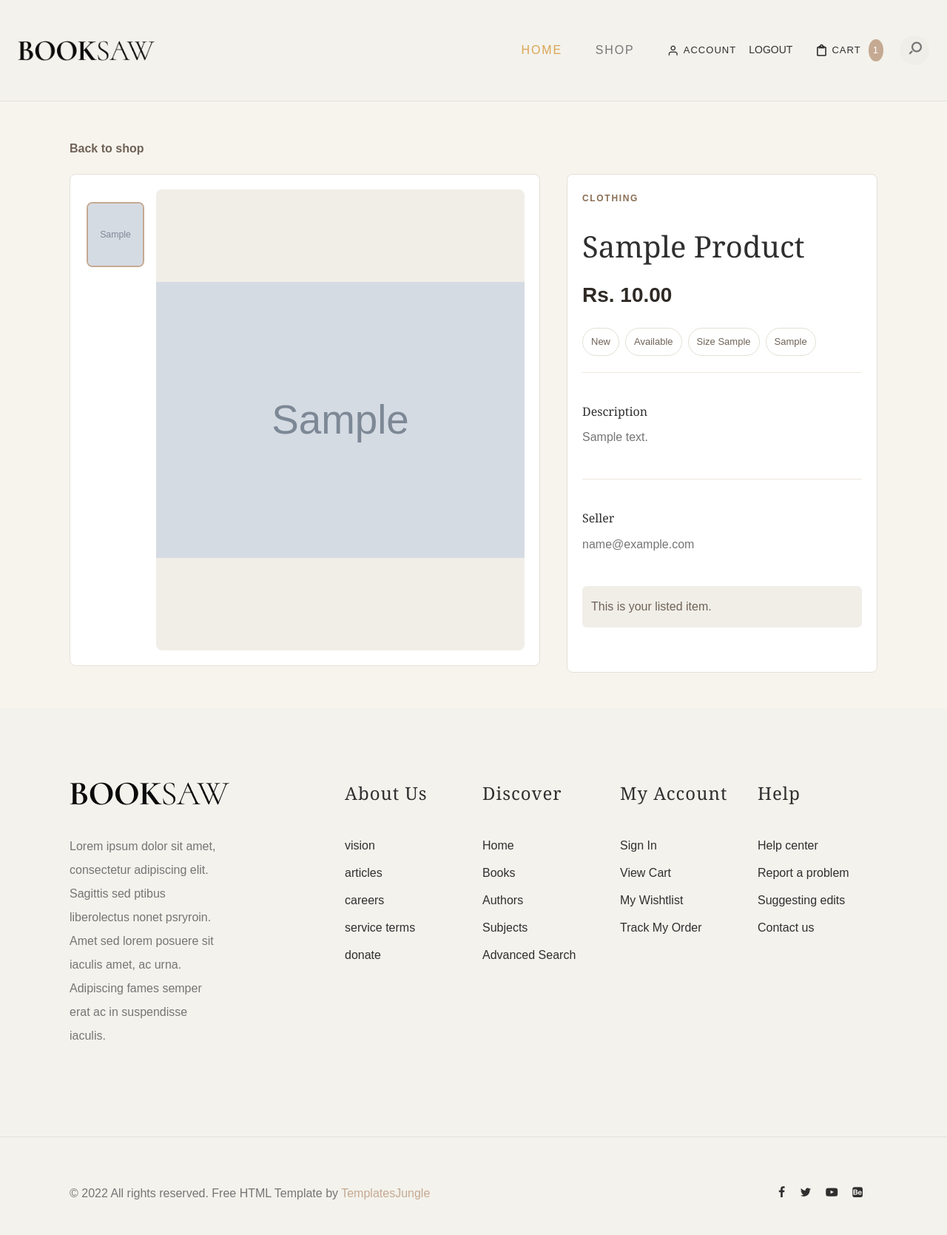
After one commit to Chakradhar2003/GenzThrift, a Django app: page /product/1/ in a window 1280 px wide. The commit adds this page. Shown: the whole page at 74% size. Run offline with Django 5.2, Linux system fonts and the light colour scheme; a user stored in the database is signed in; tables that the repository leaves empty hold one stand-in row (values such as "Sample post"); grey boxes marked "Sample" are stand-in pictures; some web fonts are replaced.

Commit message:
added product page

```diff
--- a/static/thrift/style.css
+++ b/static/thrift/style.css
@@ -2686,3 +2686,176 @@ footer#footer {
     grid-column: 2;
   }
 }
+
+.product-detail-link {
+  display: block;
+  color: inherit;
+}
+
+.product-detail-page {
+  background: #f7f4ee;
+  min-height: 100vh;
+}
+
+.product-back-link {
+  display: inline-block;
+  margin-bottom: 18px;
+  color: #6f6256;
+  font-weight: 600;
+}
+
+.product-detail-layout {
+  display: grid;
+  grid-template-columns: minmax(0, 1fr) 420px;
+  gap: 36px;
+  align-items: start;
+}
+
+.product-detail-gallery,
+.product-detail-info {
+  background: #fff;
+  border: 1px solid #e5e0d8;
+  border-radius: 8px;
+  padding: 20px;
+}
+
+.product-detail-gallery .product-detail-photo-grid {
+  display: grid;
+  grid-template-columns: 82px minmax(0, 1fr);
+  gap: 14px;
+  align-items: start;
+}
+
+.product-detail-gallery .product-detail-main-frame {
+  width: 100%;
+  aspect-ratio: 4 / 5;
+  background: #f1eee8;
+  border-radius: 8px;
+  overflow: hidden;
+}
+
+.product-detail-gallery .product-detail-main-image {
+  width: 100%;
+  height: 100%;
+  object-fit: contain;
+  display: block;
+}
+
+.product-detail-gallery .product-detail-thumbs {
+  display: grid;
+  grid-template-columns: 1fr;
+  gap: 10px;
+  max-height: 620px;
+  overflow-y: auto;
+  padding: 2px;
+}
+
+.product-detail-gallery .product-detail-thumb {
+  width: 78px;
+  height: 88px;
+  border: 2px solid transparent;
+  background: #f7f4ee;
+  padding: 0;
+  border-radius: 8px;
+  cursor: pointer;
+  opacity: .72;
+  overflow: hidden;
+}
+
+.product-detail-gallery .product-detail-thumb img {
+  width: 100%;
+  height: 100%;
+  object-fit: cover;
+  display: block;
+}
+
+.product-detail-gallery .product-detail-thumb:hover,
+.product-detail-gallery .product-detail-thumb.is-active {
+  border-color: #c5a992;
+  opacity: 1;
+}
+
+.product-detail-category {
+  color: #8a6f55;
+  font-size: 12px;
+  font-weight: 700;
+  letter-spacing: .14em;
+  text-transform: uppercase;
+  margin-bottom: 8px;
+}
+
+.product-detail-info h1 {
+  margin-bottom: 10px;
+}
+
+.product-detail-price {
+  font-size: 28px;
+  font-weight: 700;
+  color: #2f2a25;
+  margin-bottom: 16px;
+}
+
+.product-detail-badges {
+  display: flex;
+  flex-wrap: wrap;
+  gap: 8px;
+  margin-bottom: 22px;
+}
+
+.product-detail-badges span {
+  border: 1px solid #e5e0d8;
+  border-radius: 999px;
+  padding: 5px 11px;
+  color: #6f6256;
+  font-size: 13px;
+}
+
+.product-detail-section {
+  border-top: 1px solid #eee8df;
+  padding-top: 16px;
+  margin-top: 16px;
+}
+
+.product-detail-section h2 {
+  font-size: 16px;
+  margin-bottom: 8px;
+}
+
+.product-detail-note {
+  background: #f1eee8;
+  border-radius: 6px;
+  color: #6f6256;
+  padding: 12px;
+  margin-top: 20px;
+}
+
+@media screen and (max-width: 900px) {
+  .product-detail-layout {
+    grid-template-columns: 1fr;
+  }
+}
+
+@media screen and (max-width: 700px) {
+  .product-detail-gallery .product-detail-photo-grid {
+    grid-template-columns: 1fr;
+  }
+
+  .product-detail-gallery .product-detail-main-frame {
+    order: 1;
+  }
+
+  .product-detail-gallery .product-detail-thumbs {
+    order: 2;
+    display: flex;
+    overflow-x: auto;
+    overflow-y: hidden;
+    max-height: none;
+    padding-top: 12px;
+  }
+
+  .product-detail-gallery .product-detail-thumb {
+    flex: 0 0 72px;
+    width: 72px;
+    height: 78px;
+  }
+}
--- a/templates/base.html
+++ b/templates/base.html
@@ -16,10 +16,10 @@
 	<link href="https://cdn.jsdelivr.net/npm/bootstrap@5.3.1/dist/css/bootstrap.min.css" rel="stylesheet"
 		integrity="sha384-4bw+/aepP/YC94hEpVNVgiZdgIC5+VKNBQNGCHeKRQN+PtmoHDEXuppvnDJzQIu9" crossorigin="anonymous">
 
-	<link rel="stylesheet" type="text/css" href="{% static 'thrift/css/normalize.css' %}?v=20260531">
-	<link rel="stylesheet" type="text/css" href="{% static 'thrift/icomoon/icomoon.css' %}?v=20260531">
-	<link rel="stylesheet" type="text/css" href="{% static 'thrift/css/vendor.css' %}?v=20260531">
-	<link rel="stylesheet" type="text/css" href="{% static 'thrift/style.css' %}?v=20260531">
+	<link rel="stylesheet" type="text/css" href="{% static 'thrift/css/normalize.css' %}?v=20260601">
+	<link rel="stylesheet" type="text/css" href="{% static 'thrift/icomoon/icomoon.css' %}?v=20260601">
+	<link rel="stylesheet" type="text/css" href="{% static 'thrift/css/vendor.css' %}?v=20260601">
+	<link rel="stylesheet" type="text/css" href="{% static 'thrift/style.css' %}?v=20260601">
 
 </head>
 
--- /dev/null
+++ b/templates/thrift/product_detail.html
@@ -0,0 +1,139 @@
+{% extends "../base.html" %}
+{% load static %}
+
+{% block main_body %}
+<section class="product-detail-page py-5">
+	<div class="container">
+		<a href="{% url 'home' %}" class="product-back-link">Back to shop</a>
+
+		<div class="product-detail-layout">
+			<div class="product-detail-gallery">
+				{% with product.images.all as product_images %}
+					<div class="product-detail-photo-grid">
+						{% if product_images %}
+							<div class="product-detail-thumbs">
+								{% for product_image in product_images %}
+									<button type="button" class="product-detail-thumb {% if forloop.first %}is-active{% endif %}" data-preview="{{ product_image.image.url }}" data-alt="{{ product.title }}">
+										<img src="{{ product_image.image.url }}" alt="{{ product.title }} image {{ forloop.counter }}">
+									</button>
+								{% endfor %}
+							</div>
+						{% endif %}
+
+						<div class="product-detail-main-frame">
+							{% with product_images|first as main_image %}
+								{% if main_image %}
+									<img src="{{ main_image.image.url }}" alt="{{ product.title }}" class="product-detail-main-image" id="product-detail-main-image">
+								{% else %}
+									<img src="{% static 'thrift/images/product-item2.jpg' %}" alt="{{ product.title }}" class="product-detail-main-image" id="product-detail-main-image">
+								{% endif %}
+							{% endwith %}
+						</div>
+					</div>
+				{% endwith %}
+			</div>
+
+			<div class="product-detail-info">
+				<p class="product-detail-category">{{ product.get_category_display }}</p>
+				<h1>{{ product.title }}</h1>
+				<div class="product-detail-price">Rs. {{ product.price }}</div>
+
+				<div class="product-detail-badges">
+					<span>{{ product.get_condition_display }}</span>
+					<span>{{ product.get_status_display }}</span>
+					{% if product.size %}
+						<span>Size {{ product.size }}</span>
+					{% endif %}
+					{% if product.brand %}
+						<span>{{ product.brand }}</span>
+					{% endif %}
+				</div>
+
+				<div class="product-detail-section">
+					<h2>Description</h2>
+					<p>{{ product.description }}</p>
+				</div>
+
+				<div class="product-detail-section">
+					<h2>Seller</h2>
+					<p>{{ product.seller.email }}</p>
+				</div>
+
+				{% if product.seller == user %}
+					<p class="product-detail-note">This is your listed item.</p>
+				{% elif product.status == 'sold' %}
+					<button type="button" class="btn btn-secondary" disabled>Sold</button>
+				{% else %}
+					<button type="button" class="btn btn-dark add-to-cart" data-url="{% url 'add_to_cart' product.id %}">
+						Add to Cart
+					</button>
+				{% endif %}
+			</div>
+		</div>
+	</div>
+</section>
+
+<script>
+function getCookie(name) {
+	let cookieValue = null;
+	if (document.cookie && document.cookie !== '') {
+		const cookies = document.cookie.split(';');
+
+		for (let cookie of cookies) {
+			cookie = cookie.trim();
+			if (cookie.substring(0, name.length + 1) === (name + '=')) {
+				cookieValue = decodeURIComponent(cookie.substring(name.length + 1));
+				break;
+			}
+		}
+	}
+	return cookieValue;
+}
+
+document.querySelectorAll('.product-detail-thumb').forEach(function (thumb) {
+	thumb.addEventListener('click', function () {
+		const mainImage = document.getElementById('product-detail-main-image');
+		if (mainImage) {
+			mainImage.src = thumb.dataset.preview;
+			mainImage.alt = thumb.dataset.alt || '';
+		}
+
+		document.querySelectorAll('.product-detail-thumb').forEach(function (item) {
+			item.classList.remove('is-active');
+		});
+		thumb.classList.add('is-active');
+	});
+});
+
+document.querySelectorAll('.add-to-cart').forEach(function (button) {
+	button.addEventListener('click', async function () {
+		const response = await fetch(button.dataset.url, {
+			method: 'POST',
+			headers: {
+				'X-CSRFToken': getCookie('csrftoken'),
+				'X-Requested-With': 'XMLHttpRequest'
+			},
+			credentials: 'same-origin'
+		});
+
+		if (response.redirected) {
+			window.location.href = response.url;
+			return;
+		}
+
+		const contentType = response.headers.get('content-type') || '';
+		if (!contentType.includes('application/json')) {
+			alert('Could not add item to cart. Please try again.');
+			return;
+		}
+
+		const data = await response.json();
+		const cartCount = document.getElementById('cart-count');
+		if (cartCount && data.cart_item_count !== undefined) {
+			cartCount.textContent = data.cart_item_count;
+		}
+		alert(data.message);
+	});
+});
+</script>
+{% endblock %}
--- a/thrift/urls.py
+++ b/thrift/urls.py
@@ -4,6 +4,7 @@ from thrift import views
 
 urlpatterns = [
     path('', views.home, name="home"),
+    path('product/<int:id>/', views.product_detail, name='product_detail'),
     path('cart/', views.cart, name='cart'),
     path('cart/remove/<int:id>/', views.remove_from_cart, name='remove_from_cart'),
     path('cart/add/<int:id>/', views.add_to_cart, name='add_to_cart'),
--- a/thrift/views.py
+++ b/thrift/views.py
@@ -93,6 +93,15 @@ def home(request):
         products_by_category[product.category].append(product)
 
     return render(request, 'thrift/home.html', {'products_by_category': products_by_category})
+
+def product_detail(request, id):
+    product = get_object_or_404(
+        Product.objects.prefetch_related(
+            Prefetch('images', queryset=ProductImage.objects.order_by('uploaded_at'))
+        ),
+        id=id,
+    )
+    return render(request, 'thrift/product_detail.html', {'product': product})
 
 def account(request):
     return render(request, 'thrift/account.html')
```
Also changed, not shown: templates/thrift/home.html (+9 -3 lines), thrift/tests.py (+7 -0 lines).
